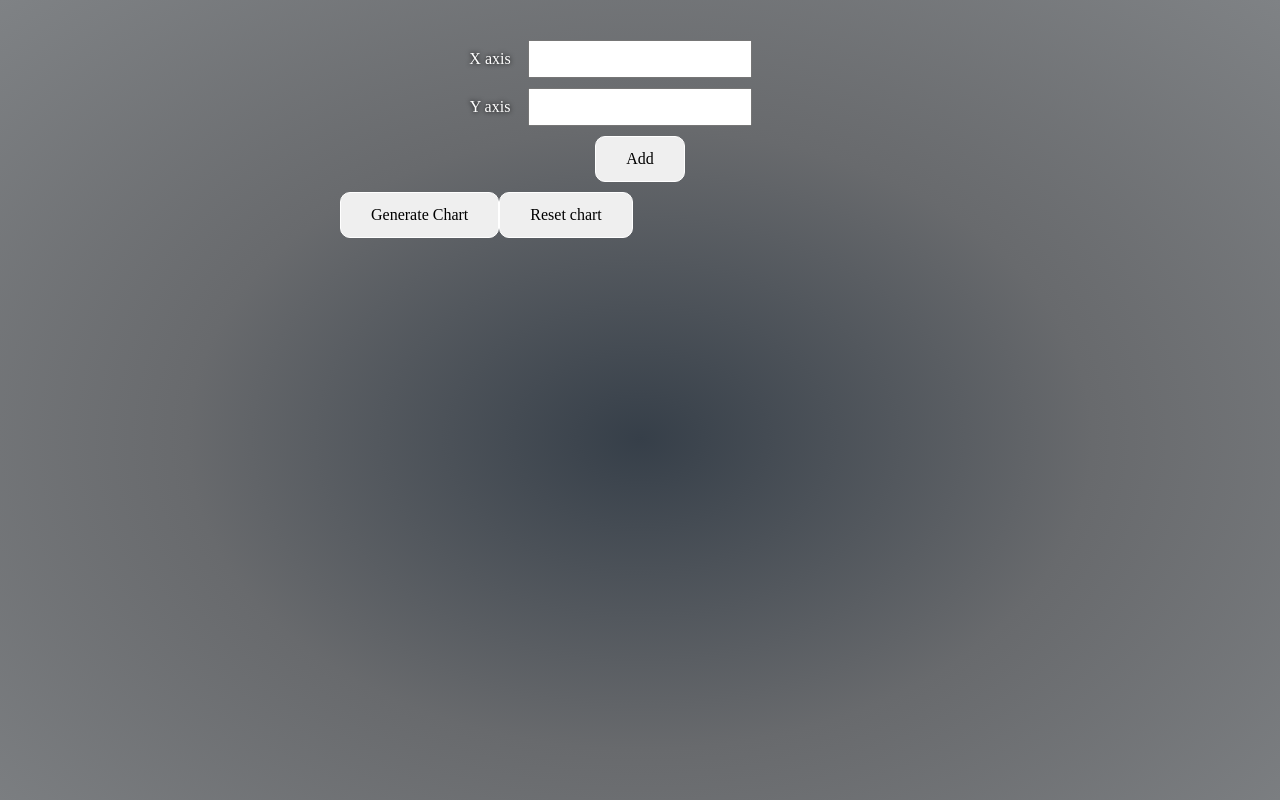
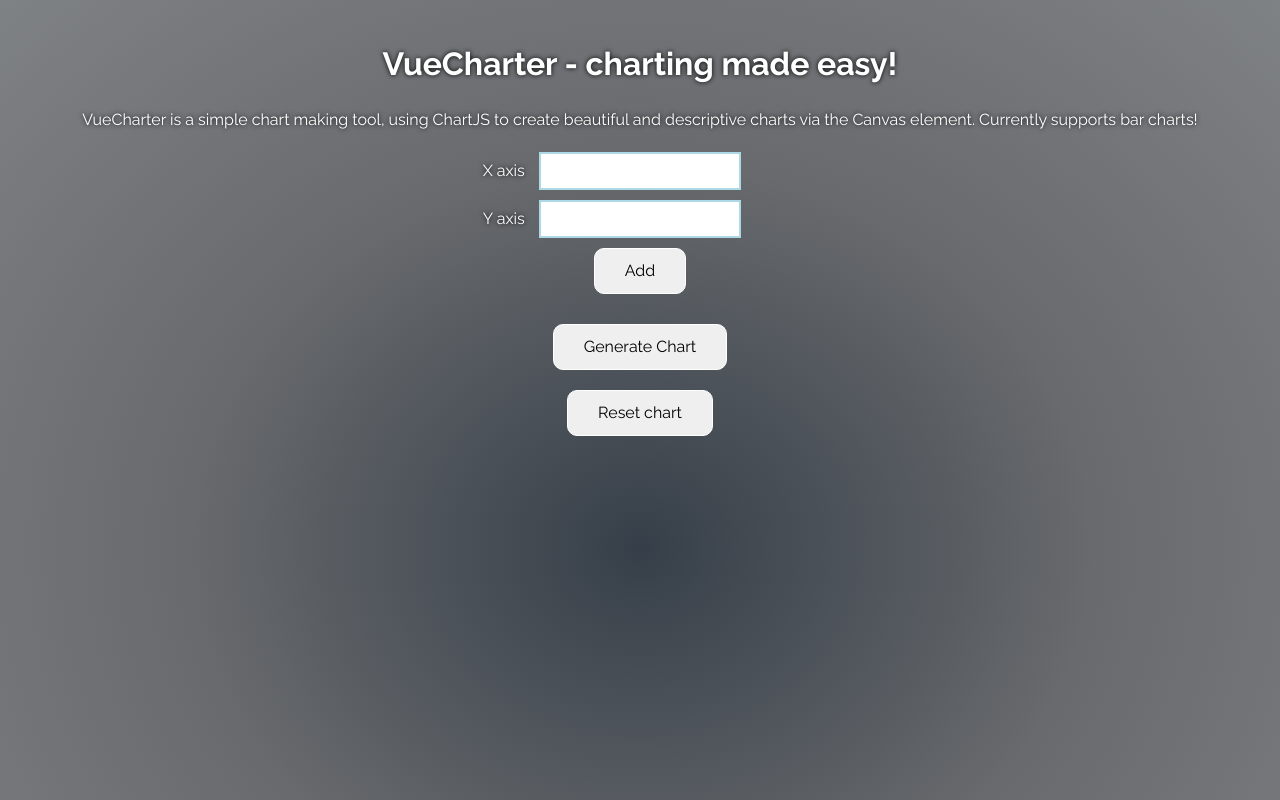
Before and after one commit to LukCen/LBJCharter, a Vue app: page / in a window 1280 px wide. Shown: the top 800 px of the page. Built offline with nearby package versions, Linux system fonts and the light colour scheme.

Commit message:
new font + flex column set to main

```diff
--- a/index.html
+++ b/index.html
@@ -8,6 +8,10 @@
   <link rel="icon" type="image/png" sizes="16x16" href="/favicon-16x16.png">
   <link rel="manifest" href="/site.webmanifest">
   <meta name="viewport" content="width=device-width, initial-scale=1.0">
+  <link rel="preconnect" href="https://fonts.googleapis.com">
+  <link rel="preconnect" href="https://fonts.gstatic.com" crossorigin>
+  <link href="https://fonts.googleapis.com/css2?family=Raleway:ital,wght@0,100..900;1,100..900&display=swap" rel="stylesheet">
+
   <title>Charter</title>
 </head>
 
--- a/src/App.vue
+++ b/src/App.vue
@@ -5,8 +5,20 @@
 </script>
 
 <template>
-  <ChartDataForm />
-  <ChartCanvas />
+  <main>
+    <h1>VueCharter - charting made easy!</h1>
+    <p>VueCharter is a simple chart making tool, using ChartJS to create beautiful and descriptive charts via the Canvas element. Currently supports bar charts!</p>
+    <ChartDataForm />
+    <ChartCanvas />
+  </main>
 </template>
 
-<style scoped></style>
+<style scoped>
+main {
+  display: flex;
+  flex-direction: column;
+  gap: 20px;
+  align-items: center;
+
+}
+</style>
--- a/src/style.css
+++ b/src/style.css
@@ -3,6 +3,7 @@
 /* 1. Use a more-intuitive box-sizing model */
 *, *::before, *::after {
   box-sizing: border-box;
+    font-family: 'Raleway', sans-serif;
 }
 /* 2. Remove default margin */
 * {
@@ -50,6 +51,7 @@
 /* project css start */
 
 body {
+  font-family: inherit;
   min-height: 100vh;
   background: #bdc3c7;
   /* fallback for old browsers */
@@ -71,8 +73,12 @@
 
 input {
   padding: 5px 10px 5px 10px;
+    border: 2px solid lightblue;
 }
+input:focus {
 
+  outline: 2px solid blue;
+}
 .btn {
   padding: 10px 30px 10px 30px;
   text-align: center;
```
